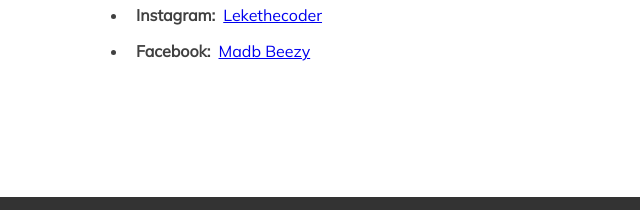
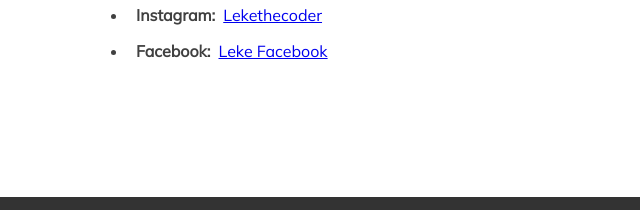
Before and after one commit to Lekeadeloye/portfolioWebsite, a plain HTML site: page index.html in a window 1280 px wide. Shown: the part 1989-2199 px from the top of the page, 0-640 px from the left. Drawn offline with Linux system fonts and the light colour scheme.

Commit message:
Update index.html
Changed facebook details in index.html

```diff
--- a/index.html
+++ b/index.html
@@ -133,7 +133,7 @@
             </li>
             <li>
               <span>Facebook:</span
-              ><a href="www.facebook.com/madb.beezy">Madb Beezy</a>
+              ><a href="www.facebook.com">Leke Facebook</a>
             </li>
           </ul>
         </div>
```
